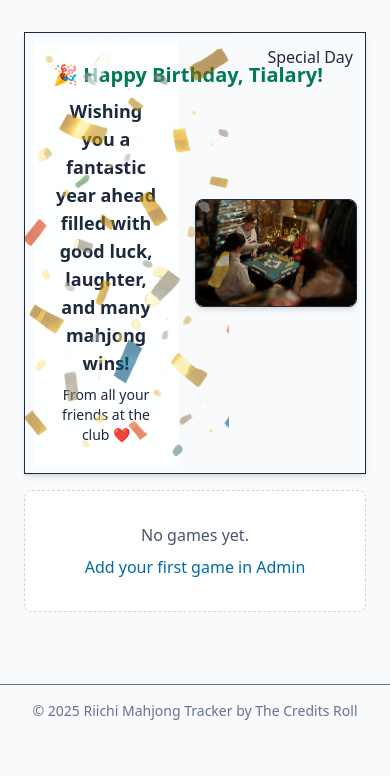
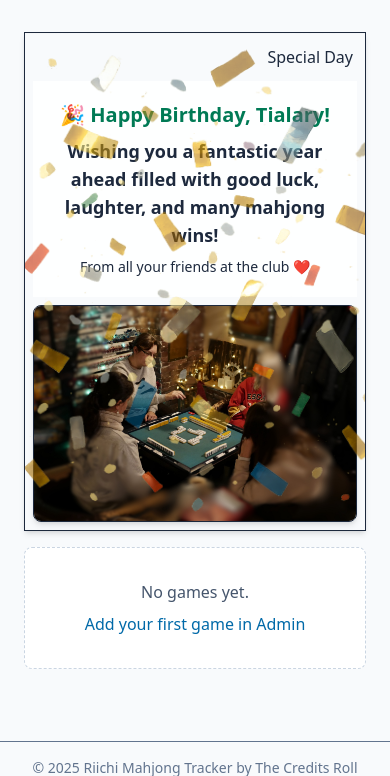
Before and after one commit to kostyachum/riichi-tracker, a Django app: page / in a window 390 px wide. Shown: the part 159-935 px from the top of the page. Before the commit the page ends 879 px from the top, so only its background shows below. Run offline with Django 5.2, Linux system fonts and the light colour scheme; data that the repository does not hold is empty; some libraries are stand-ins or nearby versions.

Commit message:
tialary hb mobile version

```diff
--- a/templates/games/birthday_card.html
+++ b/templates/games/birthday_card.html
@@ -4,10 +4,10 @@
 {% load static %}
 
 <div class="card bg-base-100 shadow-md mb-4 border border-primary/20 relative" >
-  <div class="absolute top-0 left-0 w-[60%] h-full opacity-60 z-1" style="background-image: url('{% static "images/confetti.png" %}'); background-size: cover;  "></div>
+  <div class="absolute top-0 left-0 w-full h-full opacity-60 z-1 md:w-[60%]" style="background-image: url('{% static "images/confetti.png" %}'); background-size: cover;  "></div>
 
 
-  <a href="#" class="btn btn-soft btn-sm pointer-events-none  absolute top-3 right-3 z-10">
+  <a href="#" class="btn btn-soft btn-sm pointer-events-none absolute top-3 right-3 z-10">
     {% trans "Special Day" %}
   </a>
 
@@ -15,12 +15,12 @@
 
     <!-- Birthday message -->
     <div class="flex flex-wrap flex-col gap-y-4 text-lg md:flex-row md:items-center md:justify-between" >
-      <div class="flex items-center gap-4">
+      <div class="flex flex-col items-center gap-x-4 gap-y-2 md:flex-row">
         <!-- Text -->
-        <div class="flex flex-col gap-2  bg-white/90 p-5 text-center" >
+        <div class="flex flex-col gap-2  bg-white/90 p-5 text-center mt-10 md:mt-0" >
           <div class="flex  items-center justify-center">
             <div class="flex gap-4 items-center">
-              <h2 class="shrink-0 text-xl text-emerald-700 font-bold">
+              <h2 class=" text-xl text-emerald-700 font-bold">
                 🎉 {% trans "Happy Birthday" %}, {{ friend_name }}!
               </h2>
             </div>
@@ -34,8 +34,8 @@
         </div>
         <!-- Image -->
         <img src="{% static 'images/Tialary.png' %}"
-             alt="Birthday cake"
-             class="rounded-lg shadow-md border w-[50%]" />
+             alt="Celebratory image"
+             class="rounded-lg shadow-md border md:w-[50%]" />
       </div>
     </div>
   </div>
```
